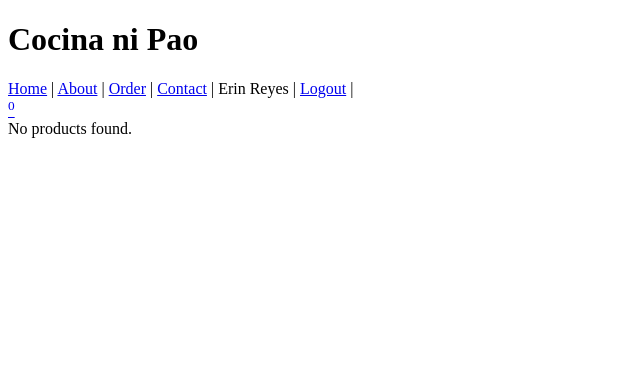
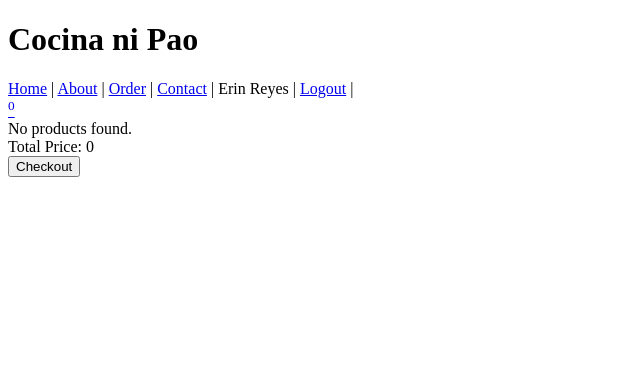
Before and after one commit to YumenoRetort/CocinaNiPao, a PHP site: page /cart.php in a window 1280 px wide. Shown: the top 380 px of the page, without its empty margins (0-640 px from the left). Run offline with PHP 8.4, Linux system fonts and the light colour scheme; a user stored in the database is signed in; data comes from the database, SQL or seed files in the repository.

Commit message:
Fix Cart

```diff
--- a/cart.php
+++ b/cart.php
@@ -1,17 +1,17 @@
 <!DOCTYPE html>
 <html lang="en">
 <head>
-	<meta charset="UTF-8">
-	<meta name="viewport" content="width=device-width, initial-scale=1.0">
-	<title>HomePage</title>
+    <meta charset="UTF-8">
+    <meta name="viewport" content="width=device-width, initial-scale=1.0">
+    <title>HomePage</title>
 
-	<link rel = "stylesheet" href="css/style.css">
+    <link rel="stylesheet" href="css/style.css">
 </head>
 <body>
 
     <?php
     include('header.php');
-	?>
+    ?>
 
     <?php
 
@@ -25,8 +25,15 @@
             WHERE order_details.customer_id = $customer_id AND order_details.order_received >= '$one_hour_ago'";
     $result = mysqli_query($con, $query);
 
+    // Initialize total price variable
+    $total_price = 0;
+
     if (mysqli_num_rows($result) > 0) {
         while ($row = mysqli_fetch_assoc($result)) {
+            // Calculate total price for each item
+            $total_item_price = $row['price'] * $row['qty'];
+            // Add total price for the item to overall total price
+            $total_price += $total_item_price;
 
     ?>
 
@@ -34,8 +41,12 @@
         <div>
             <img src="images/<?php echo $row['img']?>" alt="">
             <h3><?php echo $row['name']?></h3>
-            <div>Price:<?php echo $row['price']?></div>
-            <div>Quantity:<?php echo $row['qty']?></div>
+            <div>Price: <?php echo $row['price']?></div>
+            <label for="quantity">Quantity:</label>
+            <input type="number" name="quantity" id="quantity" value="<?php echo $row['qty']?>" min="1" max="10">
+            <!-- Display total price for the item -->
+            <div>Total Price: <?php echo $total_item_price ?></div>
+            <!-- Hidden inputs for data submission -->
             <input type="hidden" name="food_name" value="<?php echo $row['name']?>">
             <input type="hidden" name="food_price" value="<?php echo $row['price']?>">
             <input type="hidden" name="food_image" value="<?php echo $row['img']?>">
@@ -51,7 +62,15 @@
     mysqli_close($con);
     ?>
 
-	<script src="js/script.js"></script>
+    <!-- Display overall total price -->
+    <div>Total Price: <?php echo $total_price ?></div>
+
+    <!-- Checkout button -->
+    <form method="post" action="checkout.php">
+        <button type="submit" name="checkout">Checkout</button>
+    </form>
+
+    <script src="js/script.js"></script>
 
 </body>
 </html>
```
Also changed, not shown: display_product.php (+9 -2 lines), update_quantity.php (added, +24 -0 lines).
